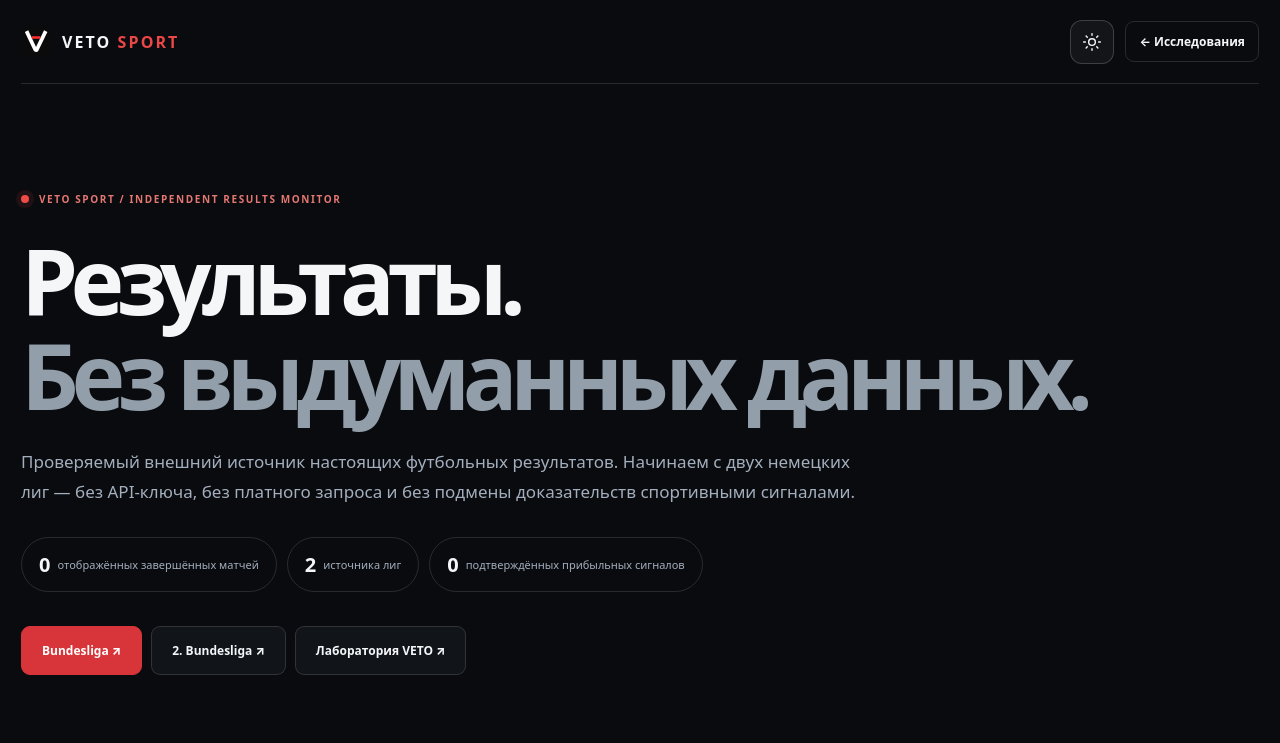
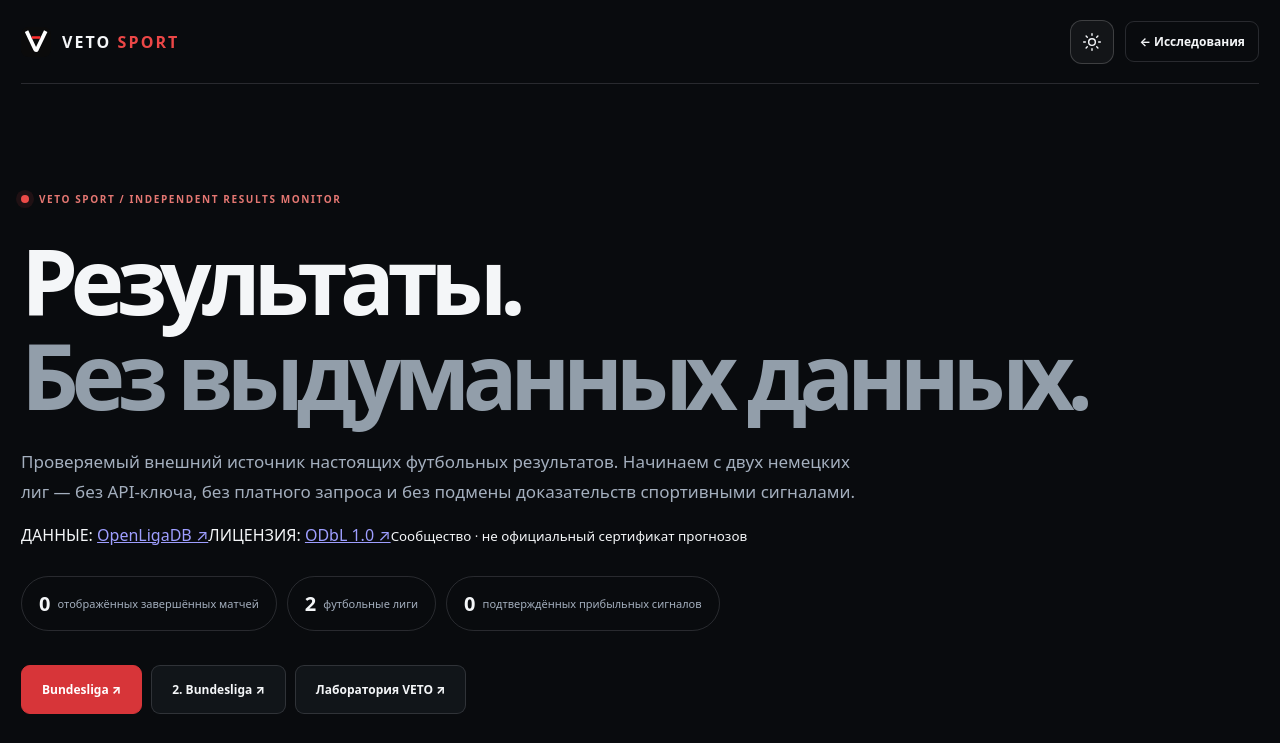
Before and after one commit to margaryanlabs/Vetosport, a Next.js app: page /research/results in a window 1280 px wide. Shown: the top 743 px of the page. Built offline with nearby package versions, Linux system fonts and the light colour scheme; no server answers.

Commit message:
fix(sport): make football results ODbL attribution immediately visible and correct league label

```diff
--- a/src/app/research/results/page.tsx
+++ b/src/app/research/results/page.tsx
@@ -67,9 +67,14 @@ export default async function ResultsPage(){
    <span className="vrsEyebrow"><i/> VETO SPORT / INDEPENDENT RESULTS MONITOR</span>
    <h1>Результаты.<br/><em>Без выдуманных данных.</em></h1>
    <p>Проверяемый внешний источник настоящих футбольных результатов. Начинаем с двух немецких лиг — без API-ключа, без платного запроса и без подмены доказательств спортивными сигналами.</p>
+   <div className="vrsSourceBadge" aria-label="Лицензия и происхождение результатов">
+    <span>ДАННЫЕ: <a href={resultsAttribution.sourceUrl} target="_blank" rel="noopener noreferrer">OpenLigaDB ↗</a></span>
+    <span>ЛИЦЕНЗИЯ: <a href={resultsAttribution.licenseUrl} target="_blank" rel="noopener noreferrer">ODbL 1.0 ↗</a></span>
+    <small>Сообщество · не официальный сертификат прогнозов</small>
+   </div>
    <div className="vrsHeroPills">
     <span><b>{shown}</b> отображённых завершённых матчей</span>
-    <span><b>2</b> источника лиг</span>
+    <span><b>2</b> футбольные лиги</span>
     <span><b>0</b> подтверждённых прибыльных сигналов</span>
    </div>
    <div className="vrsHeroLinks"><a href="#bl1">Bundesliga ↗</a><a href="#bl2">2. Bundesliga ↗</a>
```
